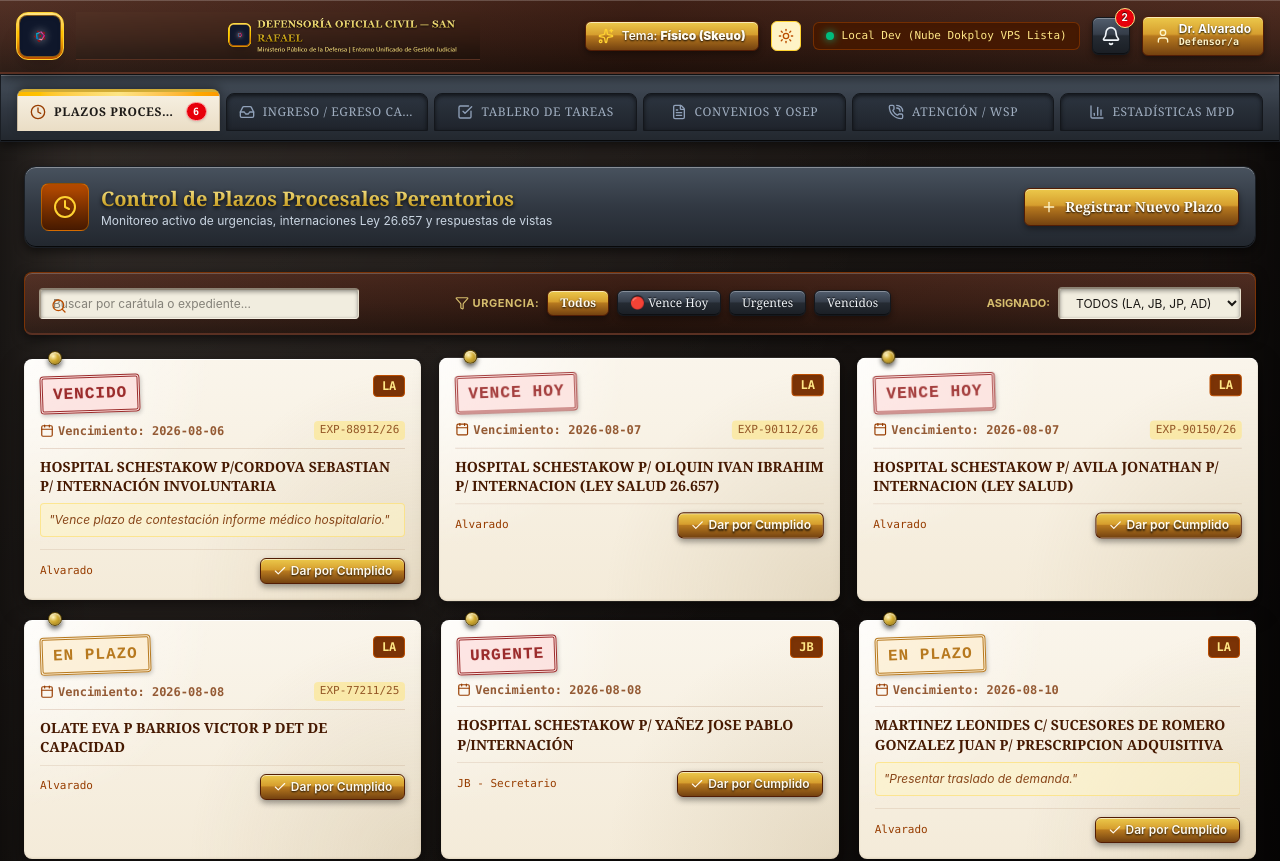
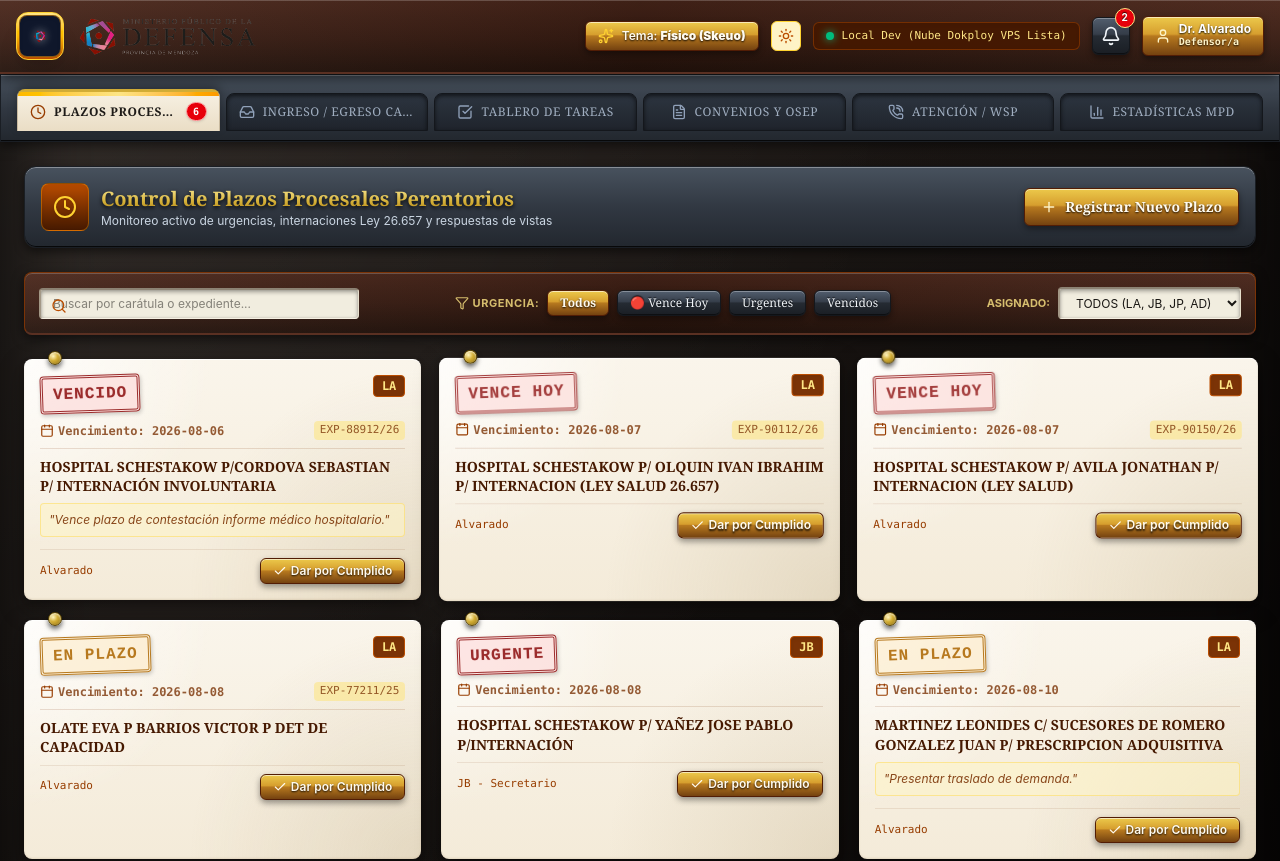
Before and after one commit to Evincere/mpd-dashboard-civil, a React (Vite) app: page / in a window 1280 px wide. Shown: the top 861 px of the page. Built offline with nearby package versions, Linux system fonts and the light colour scheme.

Commit message:
chore: use correct institutional banners

```diff
--- a/src/components/layout/Header.tsx
+++ b/src/components/layout/Header.tsx
@@ -52,7 +52,7 @@ export function Header({
           </div>
 
           <div className="h-10 md:h-12 flex items-center">
-            <img src="/logos/banner.png" alt="Banner Ministerio Público de la Defensa" className="h-full w-auto object-contain" />
+            <img src="/logos/banner3.png" alt="Banner Institucional" className="h-full w-auto object-contain" />
           </div>
         </div>
 
```
Also changed, not shown: public/logos/banner2.png (added), public/logos/banner3.png (added).
